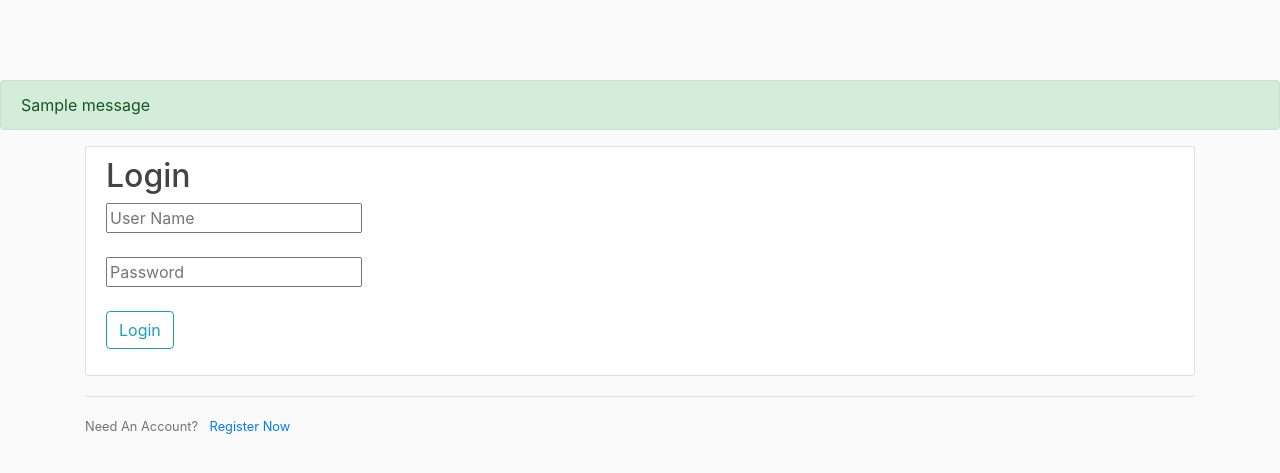
After one commit to Hiwa-Shaloudegi/My-Blog, a Django app: page /login/ in a window 1280 px wide. The commit adds this page. Shown: the top 473 px of the page. Run offline with Django 4.2, Linux system fonts and the light colour scheme; data comes from the database, SQL or seed files in the repository; both versions use the stored data as it was after the commit; one stand-in notice (Sample message) is shown; some libraries are stand-ins or nearby versions.

Commit message:
added login feature

```diff
--- a/src/my_site/urls.py
+++ b/src/my_site/urls.py
@@ -22,6 +22,8 @@ from users import views as user_view
 urlpatterns = [
     path('admin/', admin.site.urls),
     path('register/', user_view.register, name='register'),
+    path('login/', user_view.login, name='login'),
+    path('logout/', user_view.logout, name='logout'),
     path('', include("my_blog.urls")),
     path('tinymce/', include('tinymce.urls')),
 
--- /dev/null
+++ b/src/users/templates/users/login.html
@@ -0,0 +1,51 @@
+{% extends 'users/base.html' %}
+{% load static %}
+
+{% block title %}Login{% endblock title %}
+
+
+{% block content %}
+
+    <div>
+        {% if messages %}
+
+            {% for message in messages %}
+                <div class="alert alert-{{message.tags}}">
+                    {{message}}
+                </div>
+            {% endfor %}
+
+        {% endif %}
+
+    </div>
+
+
+    <div class="container">
+        <div class="content-section">
+            <h2>Login</h2>
+
+                <form method="POST">
+                    {% csrf_token %}
+                    <input type="text" name="username" placeholder="User Name">
+                    <br><br>
+
+                    <input type="password" name="password" placeholder="Password">
+                    <br><br>
+
+                    <div class="form-group">
+                        <button class="btn btn-outline-info" type="submit">Login</button>
+                    </div>
+                </form>
+        </div>
+
+
+        <div class="border-top pt-3">
+            <small class="text-muted">
+                Need An Account? <a class="ml-2" href="{% url 'register' %}">Register Now</a>
+            </small>
+        </div>
+
+    </div>
+
+
+{% endblock content %}
--- a/src/users/templates/users/register.html
+++ b/src/users/templates/users/register.html
@@ -21,7 +21,7 @@
             </form>
             <div class="border-top pt-3">
                 <small class="text-muted">
-                    Already Have An Account? <a class="ml-2" href="#">Login</a>
+                    Already Have An Account? <a class="ml-2" href="{% url 'login' %}">Login</a>
                 </small>
             </div>
         </div>
--- a/src/users/views.py
+++ b/src/users/views.py
@@ -1,6 +1,9 @@
 from django.shortcuts import redirect, render
 from django.contrib.auth.forms import UserCreationForm
 from django.contrib import messages
+from django.contrib.auth import authenticate
+
+from my_blog.models import User
 
 # Create your views here.
 
@@ -19,3 +22,30 @@ def register(request):
     return render(request, 'users/register.html', context={
         'form':form,
     })
+
+
+
+
+def login(request):
+    print(f" USER OBJECTS ALL: {User.objects.all()}")
+    if request.method == "POST":
+        username = request.POST.get('username')
+        password = request.POST.get('password')
+
+        user = authenticate(username=username, password=password)
+        # user = User.objects.all().filter(username=username)       # WTF!: empty list?? # , password__exact=password
+
+        if user is not None:    # user.exists()
+            request.session['user'] = username
+            messages.info(request, f"You are loged in as {username}")
+            return redirect('index') # return redirect('profile')
+        else:
+            messages.warning(request, "Invalid username or password! please try again")
+
+    return render(request, 'users/login.html')
+
+
+
+
+def logout(request):
+    pass
```
Also changed, not shown: src/my_blog/templates/my_blog/base.html (+4 -4 lines), src/db.sqlite3.
